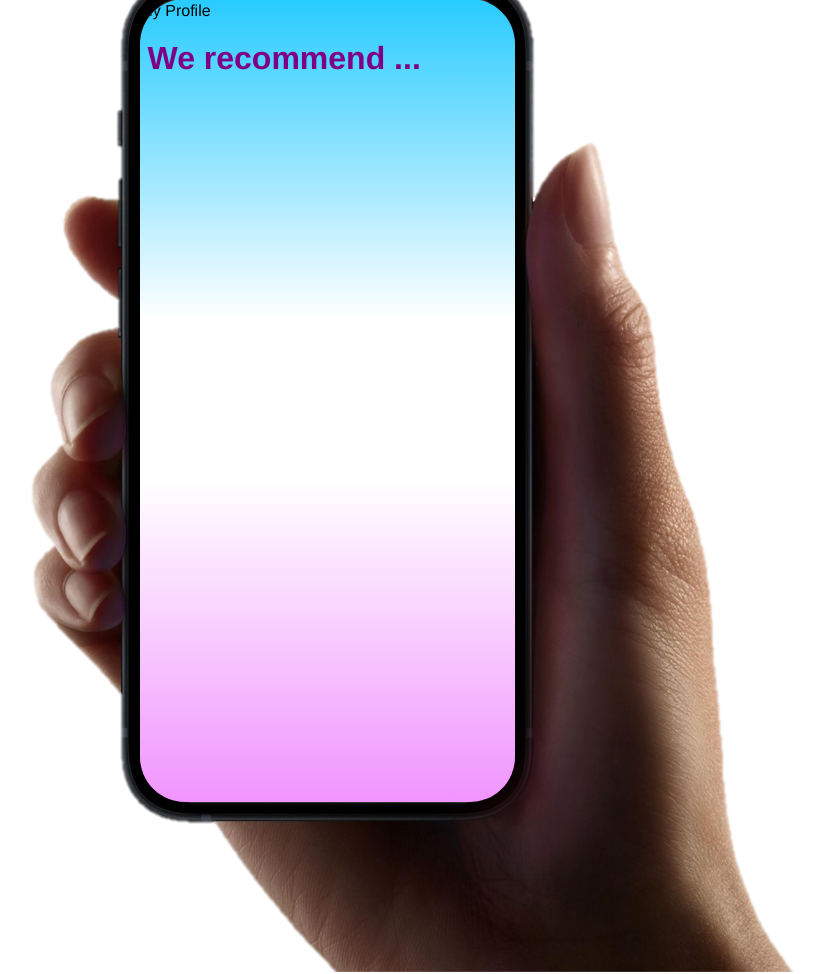
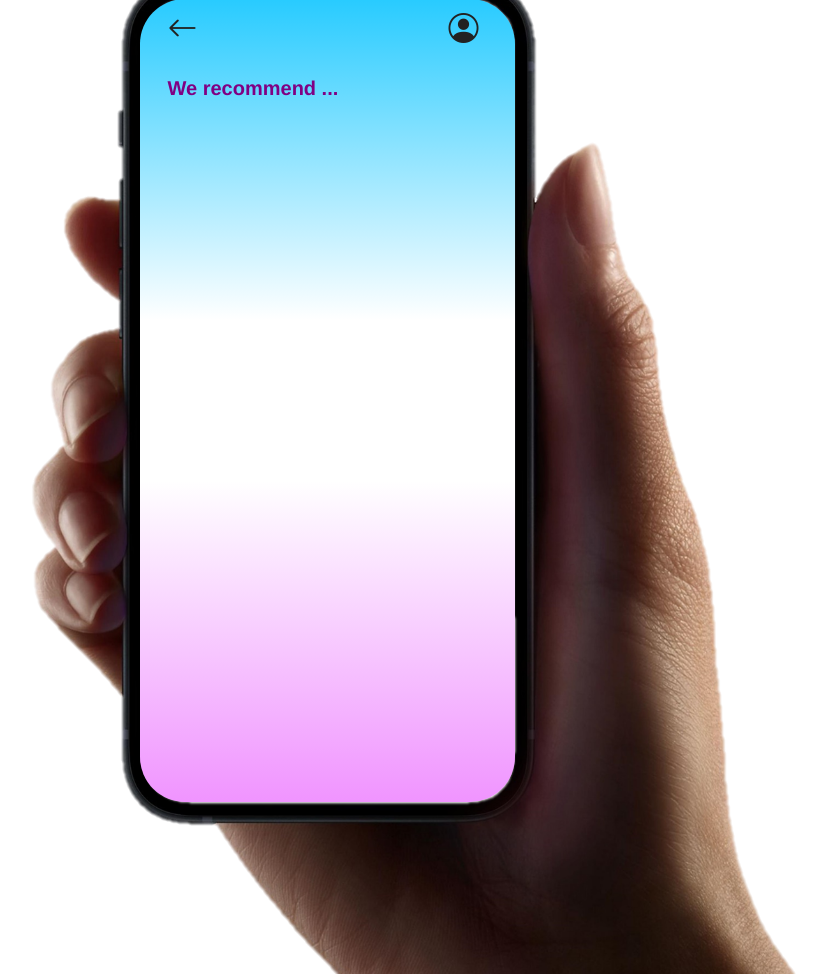
Before and after one commit to rohmantique/SSAFY-Final-Pjt, a Django app: page /movies/index/1/ in a window 1280 px wide. Shown: the whole page, without its empty margins (313-1139 px from the left). Run offline with Django 3.2, Linux system fonts and the light colour scheme; the visitor is signed in with stand-in values (Sample User, id 1); data that the repository does not hold is empty.

Commit message:
eunho/ index.html complete

```diff
--- a/movies/templates/movies/index.html
+++ b/movies/templates/movies/index.html
@@ -5,46 +5,76 @@
     background: linear-gradient(#28CBFF, white 40%, white 60%, #F094FF)
   }
 
-  .font {
-    font-size: 13px;
+  .box-width-control {
+    padding: 0 28px;
   }
-  a {
-    text-decoration: none;
-    color: black;
+
+  h2 {
+    font-size: 20px;
+  }
+
+  a, a:focus, a:active, a:hover {
+    padding: 0 6px !important;
+  }
+
+  .card {
+    border-color: #5200FF;
+    border-radius: 0;
+  }
+
+  .card-body {
+    padding: 3px;
+  }
+  .card-title {
+    font-size: 11px;
+    font-weight: bold;
+    color: #3F3F3F;
+    line-height: 14px !important;
+    margin-bottom: 4px;
+  }
+
+  .card-text {
+    font-size: 9px;
+    color: #3F3F3F;
   }
 {% endblock style %}
 
 {% block content %}
-
+  <div class="box-width-control mb-5">
     {% if saved|length != 0 %}
-    <h2>Movies saved for today</h2>
+      <h2 class="mt-4 mb-3">Movies you saved for today...</h2>
+      <div class="row row-cols-3 px-1 gy-4">
         {% for saved_movie in saved %}
           <a href="{% url 'movies:detail' saved_movie.pk %}">
-        <div class="card" style="width: 6rem; ">
-          <img src="https://image.tmdb.org/t/p/original{{ saved_movie.poster_path }}" class="card-img-top" alt="포스터 이미지">
+            <div class="col">
+              <div class="card">
+                <img src="https://image.tmdb.org/t/p/original{{ saved_movie.poster_path }}" class="card-img-top p-1" alt="포스터 이미지">
                 <div class="card-body">
-            <p class="card-title"><strong>{{ saved_movie.title }}</strong></p>
-            <p class="card-text">{{ saved_movie.release_date }}</p>
-            <p class="card-text">{{ saved_movie.vote_average }}</p>
+                  <p class="card-title">{{ saved_movie.title }}</p>
+                  <p class="card-text">⭐ {{ saved_movie.vote_average }}</p>
                 </div>
-        </div>
-      </a>
-    {% endfor %}
-  {% endif %}
-  <h2 class="m-2">We recommend ...</h2>
-  <div class="container font">
-    {% for movie in data %}
-    <a href="{% url 'movies:detail' movie.pk %}">
-      <div class="card" style="width: 6rem; ">
-        <img src="https://image.tmdb.org/t/p/original{{ movie.poster_path }}" class="card-img-top" alt="포스터 이미지">
-        <div class="card-body">
-          <p class="card-title"><strong>{{ movie.title }}</strong></p>
-          <p class="card-text">{{ movie.release_date }}</p>
-          <p class="card-text">{{ movie.vote_average }}</p>
               </div>
             </div>
           </a>
         {% endfor %}
       </div>
+    {% endif %}
+    <h2 class="mt-4 mb-3">We recommend ...</h2>
+    <div class="row row-cols-3 px-1 gy-4">
+      {% for movie in data %}
+        <a href="{% url 'movies:detail' movie.pk %}">
+          <div class="col">
+            <div class="card">
+              <img src="https://image.tmdb.org/t/p/original{{ movie.poster_path }}" class="card-img-top p-1" alt="포스터 이미지">
+              <div class="card-body">
+                <p class="card-title">{{ movie.title }}</p>
+                <p class="card-text">⭐ {{ movie.vote_average }}</p>
+              </div>
+            </div>
+          </div>
+        </a>
+      {% endfor %}
+    </div>
+  </div>
 
 {% endblock content %}
--- a/movies/views.py
+++ b/movies/views.py
@@ -1,10 +1,9 @@
-from django.http import JsonResponse
 from django.shortcuts import get_object_or_404, render, redirect
+from django.http import HttpResponse, JsonResponse
+from django.contrib.auth.decorators import login_required
+
+from .models import Movie, Review
 from .forms import ReviewForm
-import random
-from pprint import pprint
-from .models import Movie, Review
-import random
 
 # Create your views here.
 def select_mood(request):
@@ -39,17 +38,19 @@ def index(request, mood_pk):
     saved = request.user.saved.all()
 
     # 리뷰를 쓴 영화 제외
-    # 보관함에 저장된 영화 제외
-    rest_movies = Movie.objects.exclude(
-        review__user=request.user,
-        bookmark__id__in=saved
-    ).order_by('-vote_average')
+    rest_movies = Movie.objects.exclude(review__user=request.user).order_by('-vote_average')
 
     data = []
     for genre in mood[f'{mood_pk}']:
         for movie in rest_movies:
+            if saved.filter(pk=movie.pk).exists():
+                continue
             if genre in movie.genres:
+                if len(data) > 50:
+                    break
                 data.append(movie)
+        if len(data) > 100:
+            break
 
     context = {
         'saved': saved,
@@ -138,3 +139,13 @@ def update(request, review_pk):
         'form': form,
     }
     return render(request, 'movies/update.html', context)
+
+
+@login_required
+def delete(request, review_pk):
+    if not request.user.is_authenticated:
+        return HttpResponse('Not autorized')
+
+    review = get_object_or_404(Review, pk=review_pk)
+    review.delete()
+    return redirect('movies:select_mood')
--- a/static/style.css
+++ b/static/style.css
@@ -11,6 +11,7 @@ h1 {
 h2 {
   color: #800083;
   font-weight: 700;
+  font-size: 27px;
   margin-bottom: 2px;
 }
 
@@ -23,7 +24,7 @@ input {
   padding: 0 6px !important;
 }
 
-.btn:focus, .btn:active, .form-control:focus, .form-control:active .navbar-toggler:focus, .navbar-toggler:focus {
+.btn:focus, .btn:active, .form-control:focus, .form-control:active {
   outline: none !important;
   box-shadow: none !important;
   border: none !important;
@@ -60,7 +61,7 @@ input {
 }
 
 .form-width-control {
-  margin-top: 15px;
+  margin-top: 11px;
 }
 
 ul {
@@ -77,3 +78,16 @@ li {
   width: 117px;
   text-align: center;
 }
+
+a, a:focus, a:active, a:hover {
+  text-decoration: none !important;
+}
+
+.bi-arrow-left, .bi-person-circle {
+  color: #222222;
+  font-size: 30px;
+}
+
+nav {
+  padding: 8px 30px 0 22px;
+}
--- a/templates/base.html
+++ b/templates/base.html
@@ -12,10 +12,10 @@
   <title>희희호호 관통final</title>
   <style>
     .iphone {
-      width: 935px;
+      width: 937px;
       position: absolute;
       left: 50%; top: 50%;
-      transform: translate(-48.5%, -45.6%);
+      transform: translate(-48.35%, -45.49%);
       z-index: -1;
     }
 
@@ -26,13 +26,17 @@
 <body>
   <div class="background">
     <img src="{% static 'images/iphone_13_mockup.png' %}" alt="iphone 13 mockup" class="iphone">
-    <nav id="navbar">
-      <ul>
+    <nav id="navbar" class="sticky-top">
+      <div class="d-flex justify-content-between">
+        <a href="{{ request.META.HTTP_REFERER }}">
+          <i class="bi bi-arrow-left"></i>
+        </a>
         {% if request.user.is_authenticated %}
-        <a href="{% url 'accounts:profile' user.username %}">My Profile</a>
-        {% else %}
+          <a href="{% url 'accounts:profile' user.username %}">
+            <i class="bi bi-person-circle"></i>
+          </a>
         {% endif %}
-      </ul>
+      </div>
     </nav>
     {% block content %}
     {% endblock content %}
```
Also changed, not shown: movies/templates/movies/detail.html (+7 -9 lines). Lines whose indentation alone changed are shown as unchanged.
